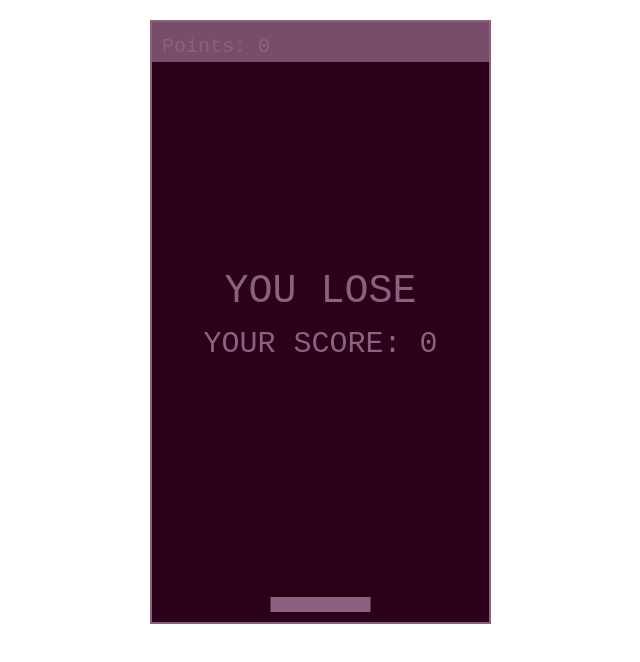
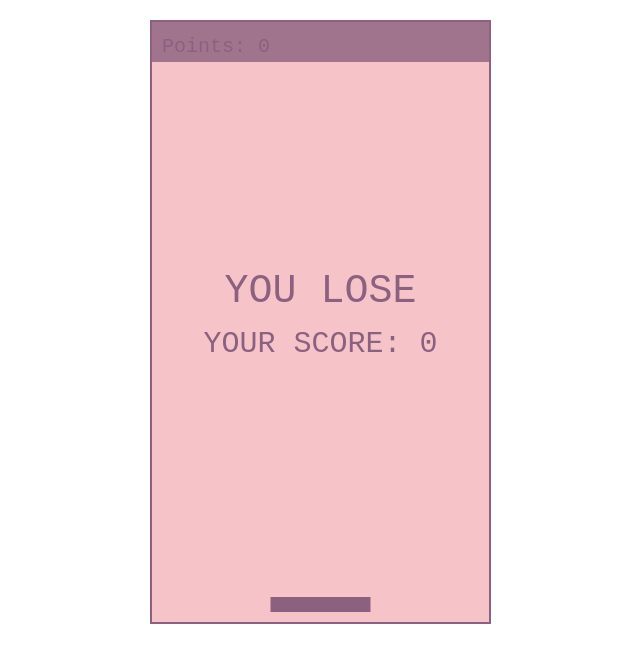
Before and after one commit to krishnapriya-n/portfolio, a plain HTML site: page pong_game.html in a window 1280 px wide. Shown: the whole page, without its empty margins (320-960 px from the left). Drawn offline with Linux system fonts and the light colour scheme.

Commit message:
Update pong_game.html

```diff
--- a/pong_game.html
+++ b/pong_game.html
@@ -6,7 +6,7 @@
 <style>
   canvas {
     border: 2px solid #8C6180;
-    background: #2b0018;
+    background: #F6C4C8;
     display: block;
     margin: 20px auto;
   }
```
